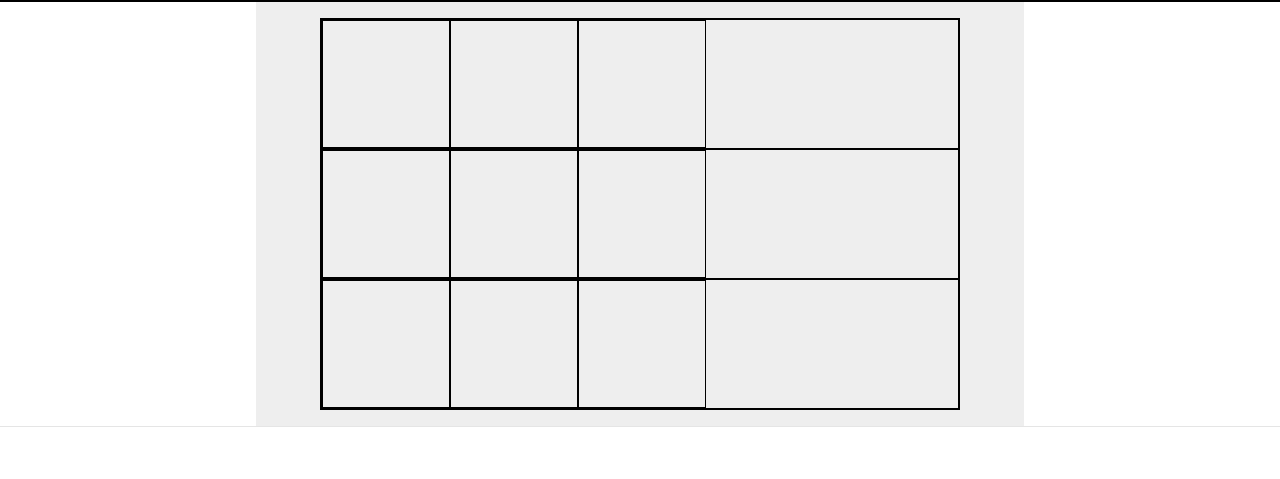
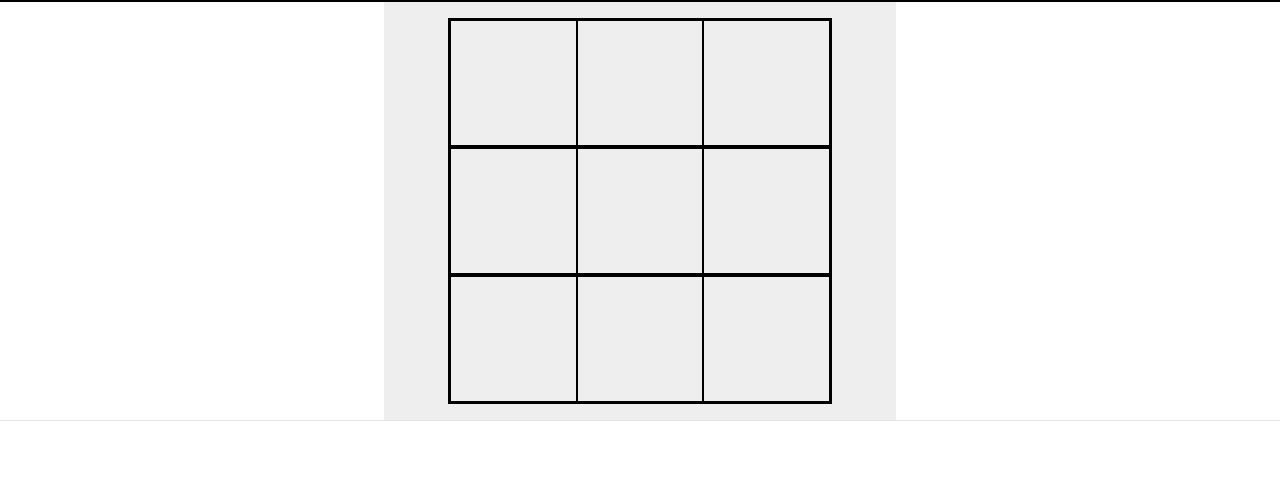
Before and after one commit to harmolipi/tic-tac-toe-js, a plain HTML site: page index.html in a window 1280 px wide. Shown: the top 479 px of the page. Drawn offline with nearby package versions, Linux system fonts and the light colour scheme.

Commit message:
Styled tic-tac-toe cells

```diff
--- a/index.html
+++ b/index.html
@@ -11,26 +11,44 @@
   <header class="ba">
 
   </header>
-  <section class="game-container mw5 mw7-ns center bg-light-gray pa3 ph5-ns w-auto">
+  <section class="game-container mw6 center bg-light-gray pa3 ph5-ns w-auto">
     <div class="game-board ba">
-      <div class="row ba flex" data-row-num="0">
-        <div class="cell ba h4 w4" data-cell-num="0"></div>
-        <div class="cell ba h4 w4" data-cell-num="1"></div>
-        <div class="cell ba h4 w4" data-cell-num="2"></div>
+      <div class="row ba h4 dt" data-row-num="0">
+        <div class="column ba w4 v-mid dtc tc">
+          <span class="cell tc f-headline lh-solid avenir fw9" data-cell-num="0"></span>
+        </div>
+        <div class="column ba w4 v-mid dtc tc">
+          <span class="cell tc f-headline lh-solid avenir fw9" data-cell-num="1"></span>
+        </div>
+        <div class="column ba w4 v-mid dtc tc">
+          <span class="cell tc f-headline lh-solid avenir fw9" data-cell-num="2"></span>
+        </div>
       </div>
-      <div class="row ba flex" data-row-num="1">
-        <div class="cell ba h4 w4" data-cell-num="0"></div>
-        <div class="cell ba h4 w4" data-cell-num="1"></div>
-        <div class="cell ba h4 w4" data-cell-num="2"></div>
+      <div class="row ba h4 dt" data-row-num="1">
+        <div class="column ba w4 v-mid dtc tc">
+          <span class="cell tc f-headline lh-solid avenir fw9" data-cell-num="0"></span>
+        </div>
+        <div class="column ba w4 v-mid dtc tc">
+          <span class="cell tc f-headline lh-solid avenir fw9" data-cell-num="1"></span>
+        </div>
+        <div class="column ba w4 v-mid dtc tc">
+          <span class="cell tc f-headline lh-solid avenir fw9" data-cell-num="2"></span>
+        </div>
       </div>
-      <div class="row ba flex" data-row-num="2">
-        <div class="cell ba h4 w4" data-cell-num="0"></div>
-        <div class="cell ba h4 w4" data-cell-num="1"></div>
-        <div class="cell ba h4 w4" data-cell-num="2"></div>
+      <div class="row ba h4 dt" data-row-num="2">
+        <div class="column ba w4 v-mid dtc tc">
+          <span class="cell tc f-headline lh-solid avenir fw9" data-cell-num="0"></span>
+        </div>
+        <div class="column ba w4 v-mid dtc tc">
+          <span class="cell tc f-headline lh-solid avenir fw9" data-cell-num="1"></span>
+        </div>
+        <div class="column ba w4 v-mid dtc tc">
+          <span class="cell tc f-headline lh-solid avenir fw9" data-cell-num="2"></span>
+        </div>
       </div>
     </div>
   </section>
-  <footer class="ph3 ph4-ns pv6 bt b--black-10 black-70">
+  <footer class="ph3 ph4-ns pv4 pv5-ns bt b--black-10 black-70">
     <a href="https://www.github.com/harmolipi" class="link b f3 f2-ns dim black-70 lh-solid">
       <span class="gray dib br-100 h2 w2 mr3 pa2 bg-near-white ba b--black-10">
         <svg data-icon="github" viewBox="0 0 32 32" style="fill:currentcolor">
```
